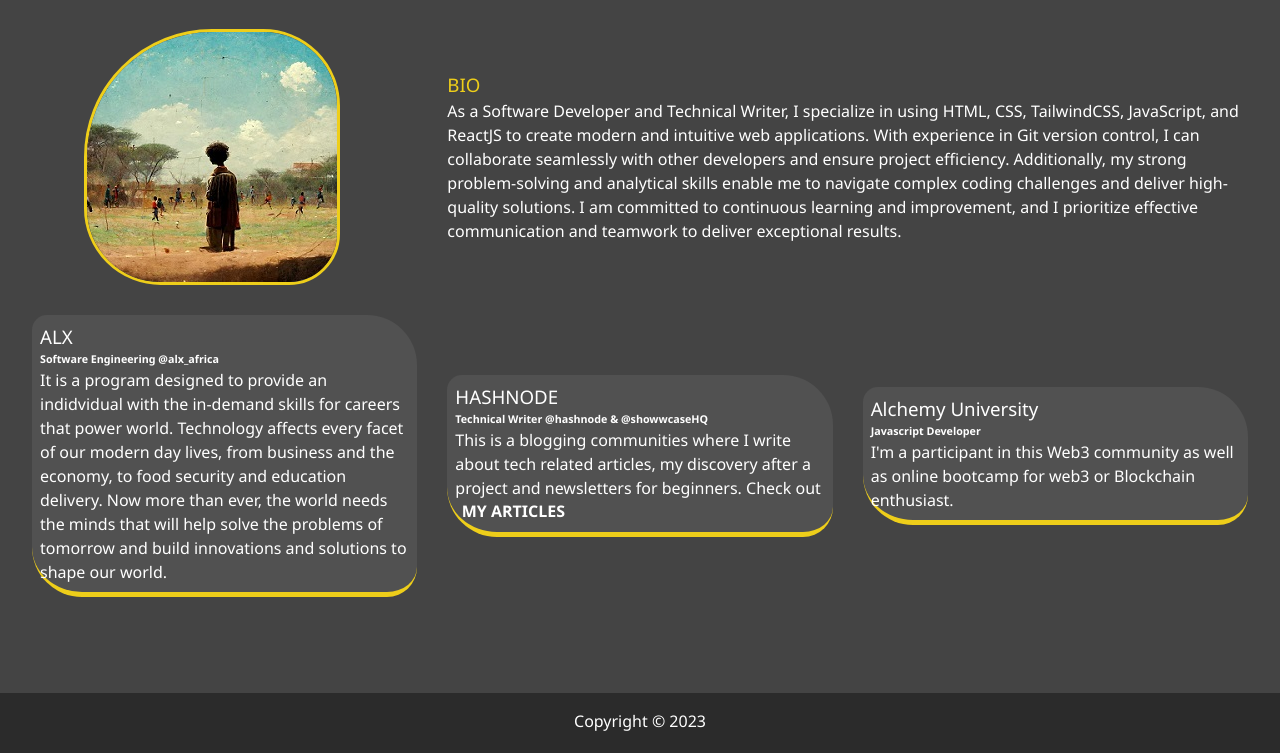
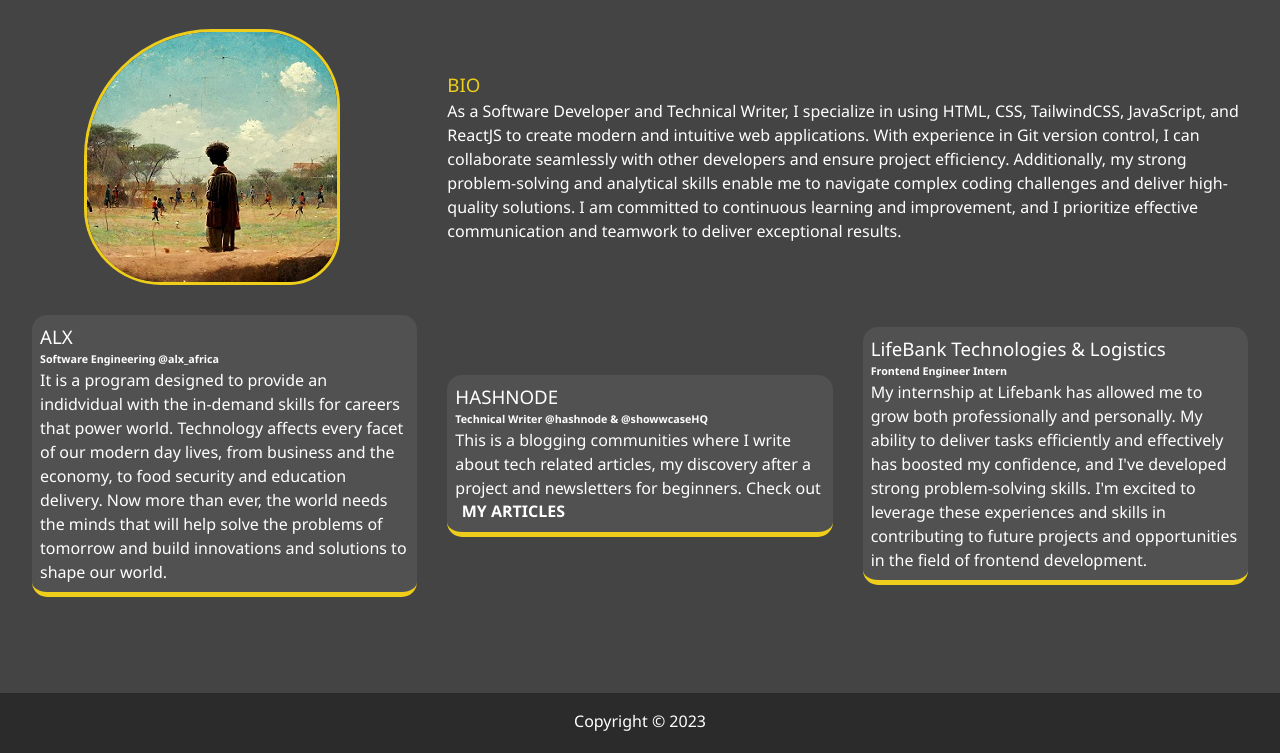
Before and after one commit to CloudCoded/my_portfolio, a website: page dist/about.html in a window 1280 px wide. Shown: the part 173-926 px from the top of the page. Drawn offline with Linux system fonts and the light colour scheme.

Commit message:
latest update

```diff
--- a/dist/about.html
+++ b/dist/about.html
@@ -83,10 +83,12 @@
                 </p>
             </div>
             <div class="job job-3">
-                <h3>Alchemy University</h3>
-                <h6>Javascript Developer</h6>
+                <h3>LifeBank Technologies & Logistics</h3>
+                <h6>Frontend Engineer Intern</h6>
                 <p>
-                    I'm a participant in this Web3 community as well as online bootcamp for web3 or Blockchain enthusiast.
+                    My internship at Lifebank has allowed me to grow both professionally and personally.
+                    My ability to deliver tasks efficiently and effectively has boosted my confidence, and I've developed strong problem-solving skills.
+                    I'm excited to leverage these experiences and skills in contributing to future projects and opportunities in the field of frontend development.
 
                 </p>
             </div>
--- a/dist/css/main.css
+++ b/dist/css/main.css
@@ -208,7 +208,7 @@ header {
   background: #515151;
   padding: 0.5rem;
   border-bottom: #eece1a 5px solid;
-  border-radius: 15px 50px 30px; }
+  border-radius: 15px; }
 
 .projects {
   display: grid;
```
Also changed, not shown: dist/work.html (+17 -6 lines), dist/img/Projects/project2.PNG, dist/img/Projects/project3.PNG, dist/img/Projects/project4.PNG, dist/img/Projects/project5.PNG (added), dist/img/Projects/project6.PNG (added).
